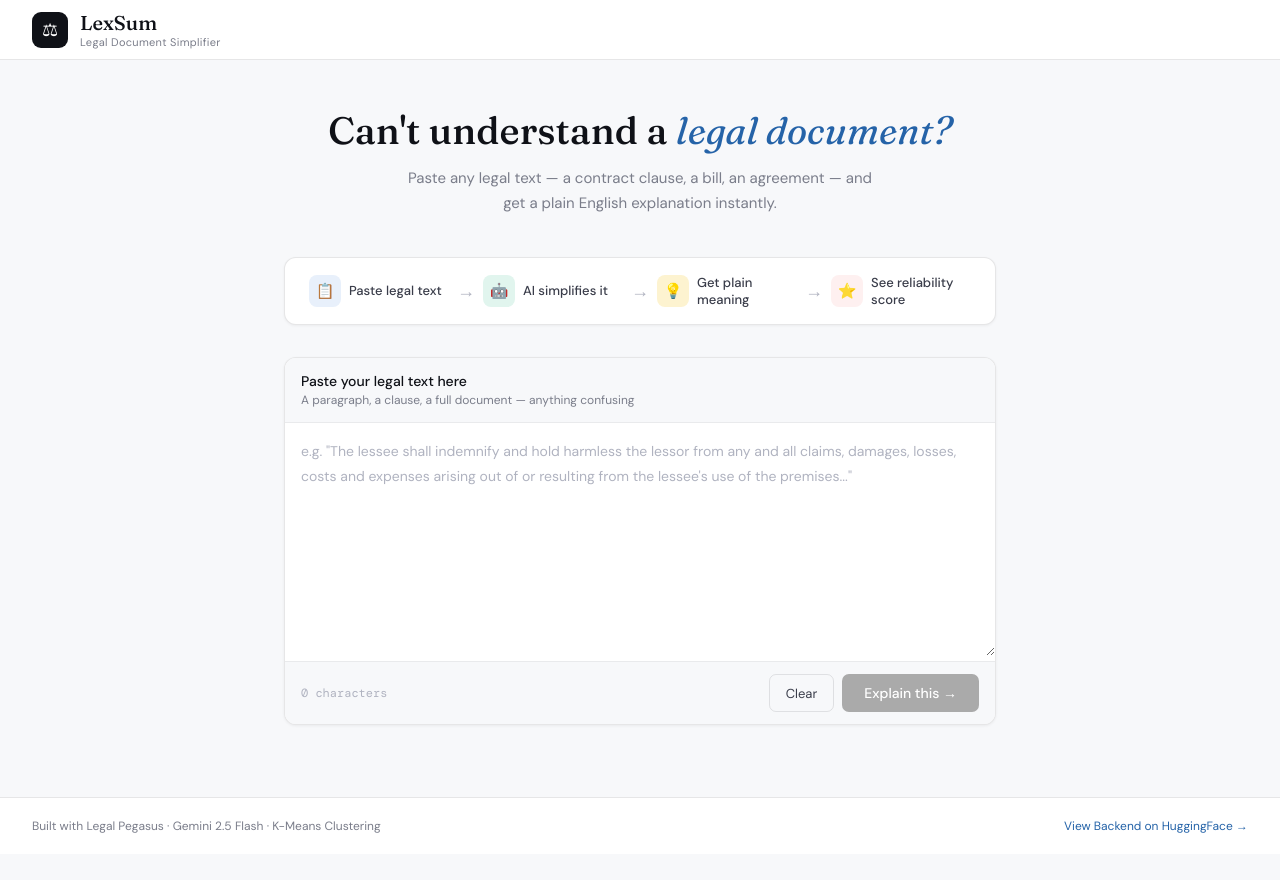
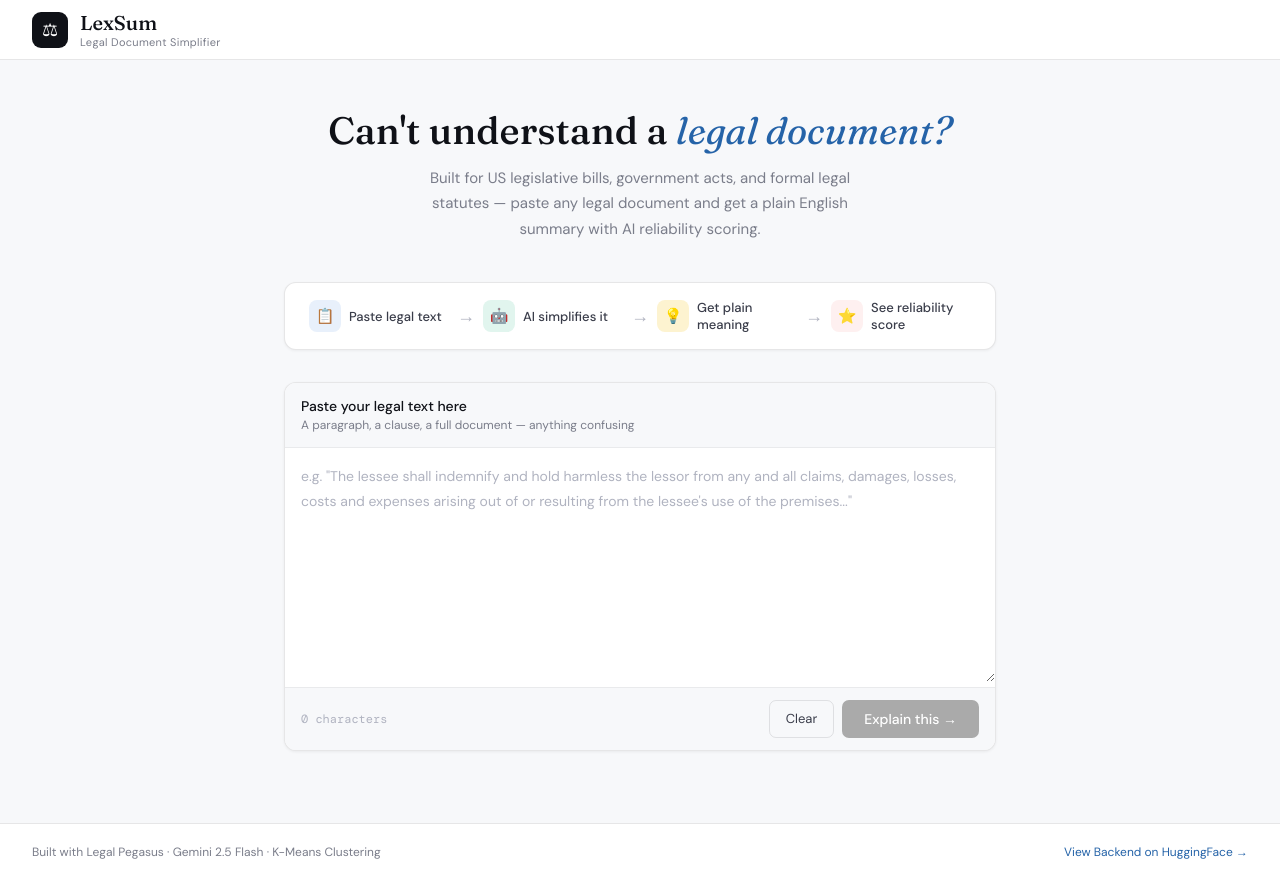
Before and after one commit to Eshikasanjana/Hybrid-Summarization-of-Legal-Documents, a React (Create React App) app in the folder Frontend/: page / in a window 1280 px wide. Before the commit the page ends 854 px from the top, so only its background shows below. Built offline with nearby package versions, Linux system fonts and the light colour scheme.

Commit message:
Update hero subtitle for clarity and detail

```diff
--- a/Frontend/src/App.js
+++ b/Frontend/src/App.js
@@ -111,8 +111,8 @@ export default function App() {
       <main className="main">
         <section className="hero">
           <h2 className="hero-title">Can't understand a <em>legal document?</em></h2>
-          <p className="hero-sub">Paste any legal text — a contract clause, a bill, an agreement — and get a plain English explanation instantly.</p>
-        </section>
+          <p className="hero-sub">Built for US legislative bills, government acts, and formal legal statutes — paste any legal document and get a plain English summary with AI reliability scoring.</p>
+      </section>
 
         <div className="how-strip">
           <div className="how-step"><div className="how-icon" style={{ background: '#e8f0fb' }}>📋</div><span>Paste legal text</span></div>
```
